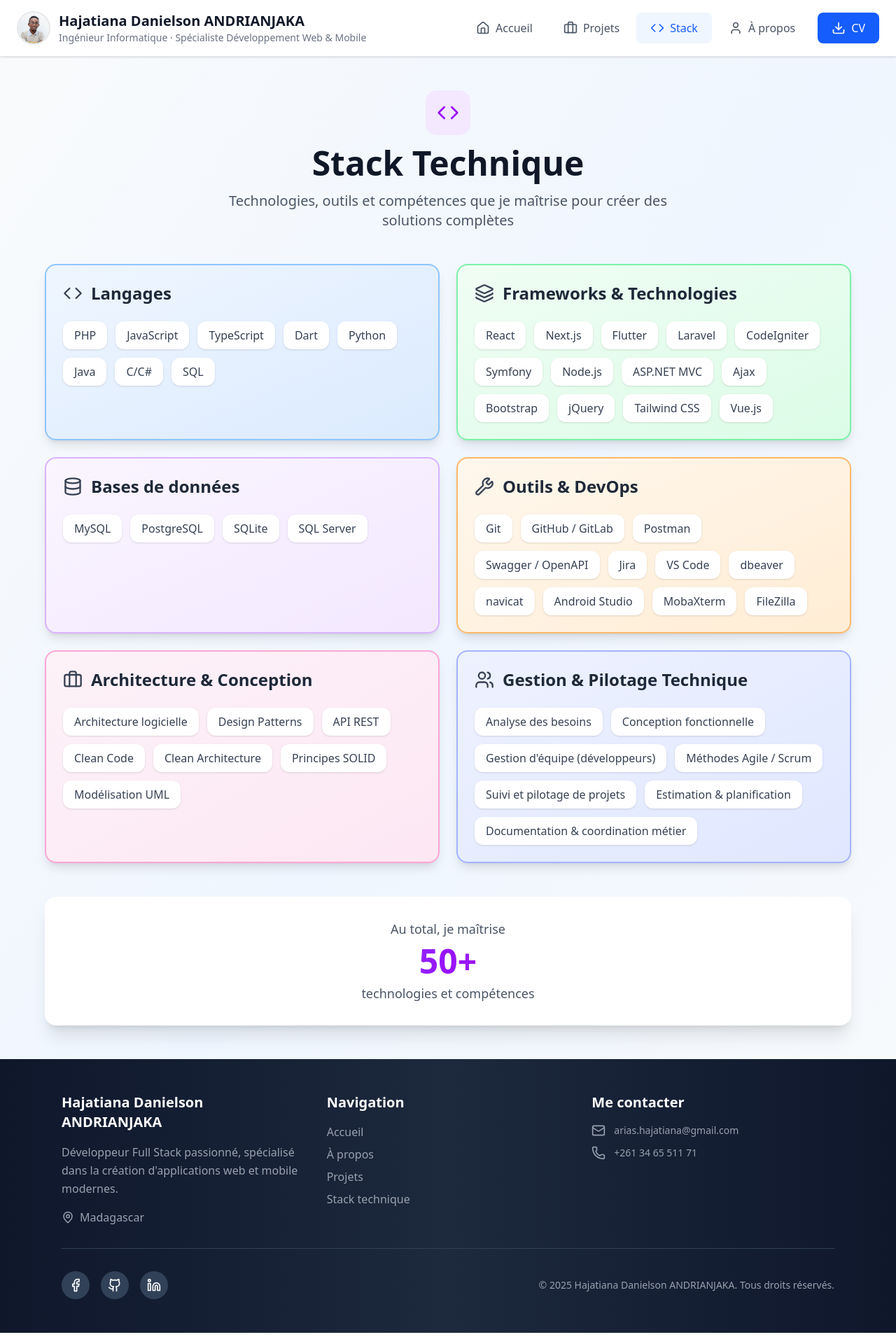
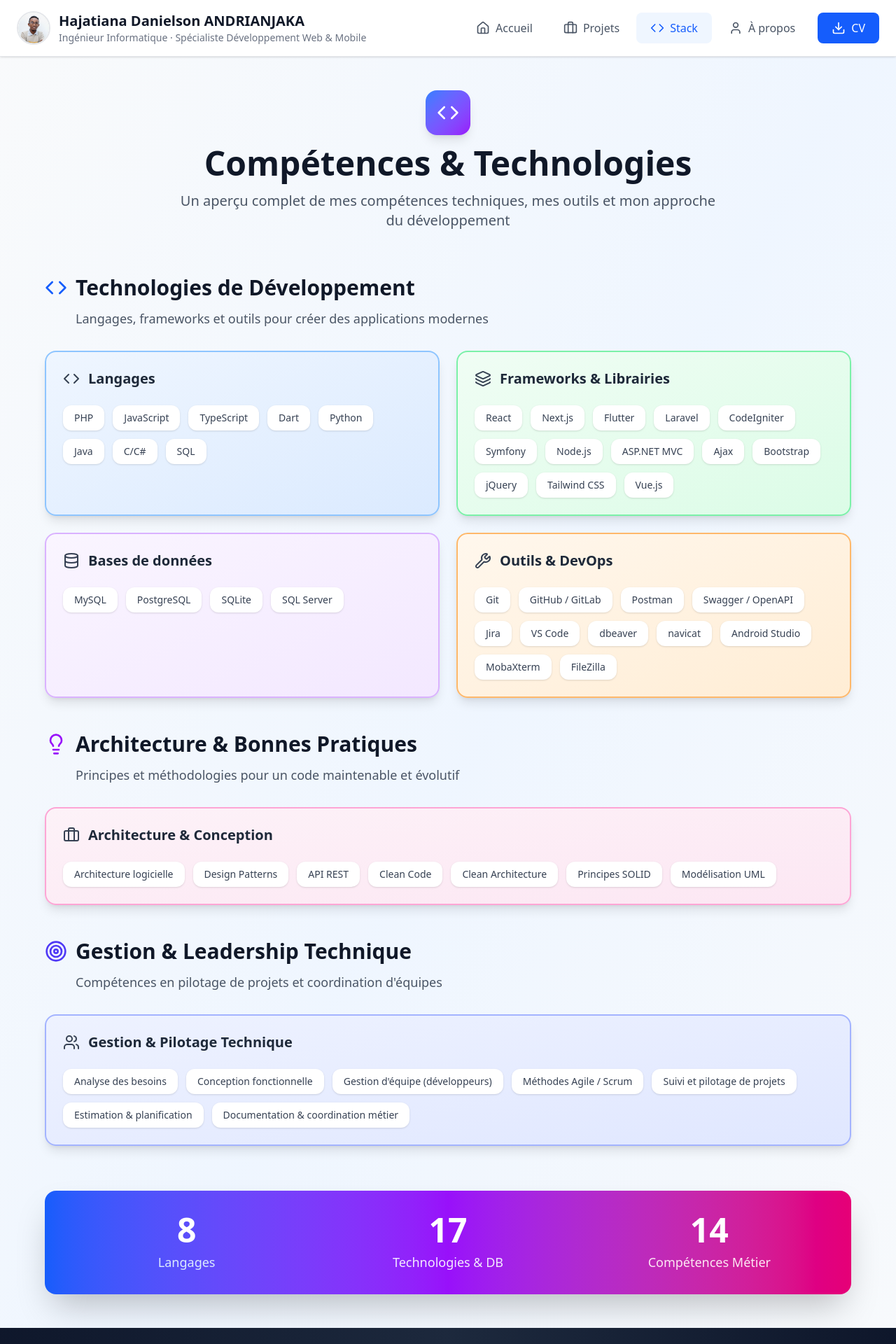
Before and after one commit to hajatiana-daji/hajatiana-portfolio, a Next.js app: page /stack in a window 1280 px wide. Shown: the top 1920 px of the page at 70% size. Built offline with nearby package versions, Linux system fonts and the light colour scheme.

Commit message:
adjust stack page

```diff
--- a/app/stack/page.tsx
+++ b/app/stack/page.tsx
@@ -1,4 +1,4 @@
-import { Code, Database, Wrench, Layers, Users, Briefcase } from 'lucide-react';
+import { Code, Database, Wrench, Layers, Target, Users, Briefcase, Lightbulb } from 'lucide-react';
 import { portfolioData } from '@/data/portfolio-data';
 import Header from '@/components/Header';
 import Footer from '@/components/Footer';
@@ -18,7 +18,7 @@ interface StackCategoryProps {
   title: string;
   icon: React.ReactNode;
   items: string[];
-  color: 'blue' | 'green' | 'purple' | 'orange' | 'pink' | 'indigo';
+  color: 'blue' | 'green' | 'purple' | 'orange' | 'pink' | 'indigo' | 'teal' | 'amber';
 }
 
 function StackCategory({ title, icon, items, color }: StackCategoryProps) {
@@ -28,22 +28,36 @@ function StackCategory({ title, icon, items, color }: StackCategoryProps) {
     purple: 'from-purple-50 to-purple-100 border-purple-300',
     orange: 'from-orange-50 to-orange-100 border-orange-300',
     pink: 'from-pink-50 to-pink-100 border-pink-300',
-    indigo: 'from-indigo-50 to-indigo-100 border-indigo-300'
+    indigo: 'from-indigo-50 to-indigo-100 border-indigo-300',
+    teal: 'from-teal-50 to-teal-100 border-teal-300',
+    amber: 'from-amber-50 to-amber-100 border-amber-300'
   };
 
   return (
     <div className={`bg-gradient-to-br ${colorClasses[color]} border-2 rounded-2xl p-6 shadow-lg hover:shadow-xl transition-all duration-300 hover:-translate-y-1`}>
       <div className="flex items-center gap-3 mb-6">
         <div className="text-gray-700">{icon}</div>
-        <h3 className="text-2xl font-bold text-gray-800">{title}</h3>
+        <h3 className="text-xl font-bold text-gray-800">{title}</h3>
       </div>
       <div className="flex flex-wrap gap-3">
         {items.map((item, i) => (
-          <span key={i} className="bg-white text-gray-700 px-4 py-2 rounded-xl shadow-sm font-medium hover:shadow-md transition-shadow">
+          <span key={i} className="bg-white text-gray-700 px-4 py-2 rounded-xl shadow-sm font-medium hover:shadow-md transition-shadow text-sm">
             {item}
           </span>
         ))}
       </div>
+    </div>
+  );
+}
+
+function SectionHeader({ icon, title, subtitle }: { icon: React.ReactNode; title: string; subtitle: string }) {
+  return (
+    <div className="mb-8 mt-12 first:mt-0">
+      <div className="flex items-center gap-3 mb-3">
+        <div className="text-gray-700">{icon}</div>
+        <h2 className="text-3xl font-bold text-gray-900">{title}</h2>
+      </div>
+      <p className="text-gray-600 text-lg ml-11">{subtitle}</p>
     </div>
   );
 }
@@ -57,81 +71,112 @@ export default function StackPage() {
 
       <main className="flex-grow px-4 py-12">
         <div className="max-w-6xl mx-auto">
-          {/* Header de la page */}
-          <div className="text-center mb-12">
-            <div className="inline-flex items-center justify-center w-16 h-16 bg-purple-100 rounded-2xl mb-4">
-              <Code size={32} className="text-purple-600" />
+          {/* Header principal */}
+          <div className="text-center mb-16">
+            <div className="inline-flex items-center justify-center w-16 h-16 bg-gradient-to-br from-blue-500 to-purple-600 rounded-2xl mb-4 shadow-lg">
+              <Code size={32} className="text-white" />
             </div>
             <h1 className="text-4xl md:text-5xl font-bold text-gray-900 mb-4">
-              Stack Technique
+              Compétences & Technologies
             </h1>
-            <p className="text-xl text-gray-600 max-w-2xl mx-auto">
-              Technologies, outils et compétences que je maîtrise pour créer des solutions complètes
+            <p className="text-xl text-gray-600 max-w-3xl mx-auto">
+              Un aperçu complet de mes compétences techniques, mes outils et mon approche du développement
             </p>
           </div>
 
-          {/* Grille des technologies */}
-          <div className="grid md:grid-cols-2 gap-6">
-            {/* Langages */}
+          {/* SECTION 1 : Technologies de Développement */}
+          <SectionHeader
+            icon={<Code size={32} className="text-blue-600" />}
+            title="Technologies de Développement"
+            subtitle="Langages, frameworks et outils pour créer des applications modernes"
+          />
+
+          <div className="grid md:grid-cols-2 gap-6 mb-6">
             <StackCategory
               title="Langages"
-              icon={<Code size={28} />}
+              icon={<Code size={24} />}
               items={stack.languages}
               color="blue"
             />
 
-            {/* Frameworks & Technologies */}
             <StackCategory
-              title="Frameworks & Technologies"
-              icon={<Layers size={28} />}
+              title="Frameworks & Librairies"
+              icon={<Layers size={24} />}
               items={stack.technologies_frameworks}
               color="green"
             />
+          </div>
 
-            {/* Bases de données */}
+          <div className="grid md:grid-cols-2 gap-6">
             <StackCategory
               title="Bases de données"
-              icon={<Database size={28} />}
+              icon={<Database size={24} />}
               items={stack.databases}
               color="purple"
             />
 
-            {/* Outils & DevOps */}
             <StackCategory
               title="Outils & DevOps"
-              icon={<Wrench size={28} />}
+              icon={<Wrench size={24} />}
               items={stack.outils}
               color="orange"
             />
+          </div>
 
-            {/* Architecture & Conception */}
+          {/* SECTION 2 : Architecture & Bonnes Pratiques */}
+          <SectionHeader
+            icon={<Lightbulb size={32} className="text-purple-600" />}
+            title="Architecture & Bonnes Pratiques"
+            subtitle="Principes et méthodologies pour un code maintenable et évolutif"
+          />
+
+          <div className="grid md:grid-cols-1 gap-6">
             <StackCategory
               title="Architecture & Conception"
-              icon={<Briefcase size={28} />}
+              icon={<Briefcase size={24} />}
               items={stack.architecture_conception}
               color="pink"
             />
+          </div>
 
-            {/* Gestion & Pilotage Technique */}
+          {/* SECTION 3 : Gestion & Leadership */}
+          <SectionHeader
+            icon={<Target size={32} className="text-indigo-600" />}
+            title="Gestion & Leadership Technique"
+            subtitle="Compétences en pilotage de projets et coordination d'équipes"
+          />
+
+          <div className="grid md:grid-cols-1 gap-6">
             <StackCategory
               title="Gestion & Pilotage Technique"
-              icon={<Users size={28} />}
+              icon={<Users size={24} />}
               items={stack.gestion_pilotage_technique}
               color="indigo"
             />
           </div>
 
-          {/* Stats en bas */}
-          <div className="mt-12 bg-white rounded-2xl shadow-xl p-8 text-center">
-            <p className="text-gray-600 text-lg mb-2">
-              Au total, je maîtrise
-            </p>
-            <p className="text-5xl font-bold bg-gradient-to-r from-blue-600 via-purple-600 to-pink-600 bg-clip-text text-transparent">
-              {Object.values(stack).flat().length}+
-            </p>
-            <p className="text-gray-600 text-lg mt-2">
-              technologies et compétences
-            </p>
+          {/* Stats finales */}
+          <div className="mt-16 bg-gradient-to-r from-blue-600 via-purple-600 to-pink-600 rounded-2xl shadow-2xl p-8 text-center">
+            <div className="grid md:grid-cols-3 gap-8 text-white">
+              <div>
+                <p className="text-5xl font-bold mb-2">
+                  {stack.languages.length}
+                </p>
+                <p className="text-blue-100 text-lg">Langages</p>
+              </div>
+              <div>
+                <p className="text-5xl font-bold mb-2">
+                  {stack.technologies_frameworks.length + stack.databases.length}
+                </p>
+                <p className="text-purple-100 text-lg">Technologies & DB</p>
+              </div>
+              <div>
+                <p className="text-5xl font-bold mb-2">
+                  {stack.architecture_conception.length + stack.gestion_pilotage_technique.length}
+                </p>
+                <p className="text-pink-100 text-lg">Compétences Métier</p>
+              </div>
+            </div>
           </div>
         </div>
       </main>
```
